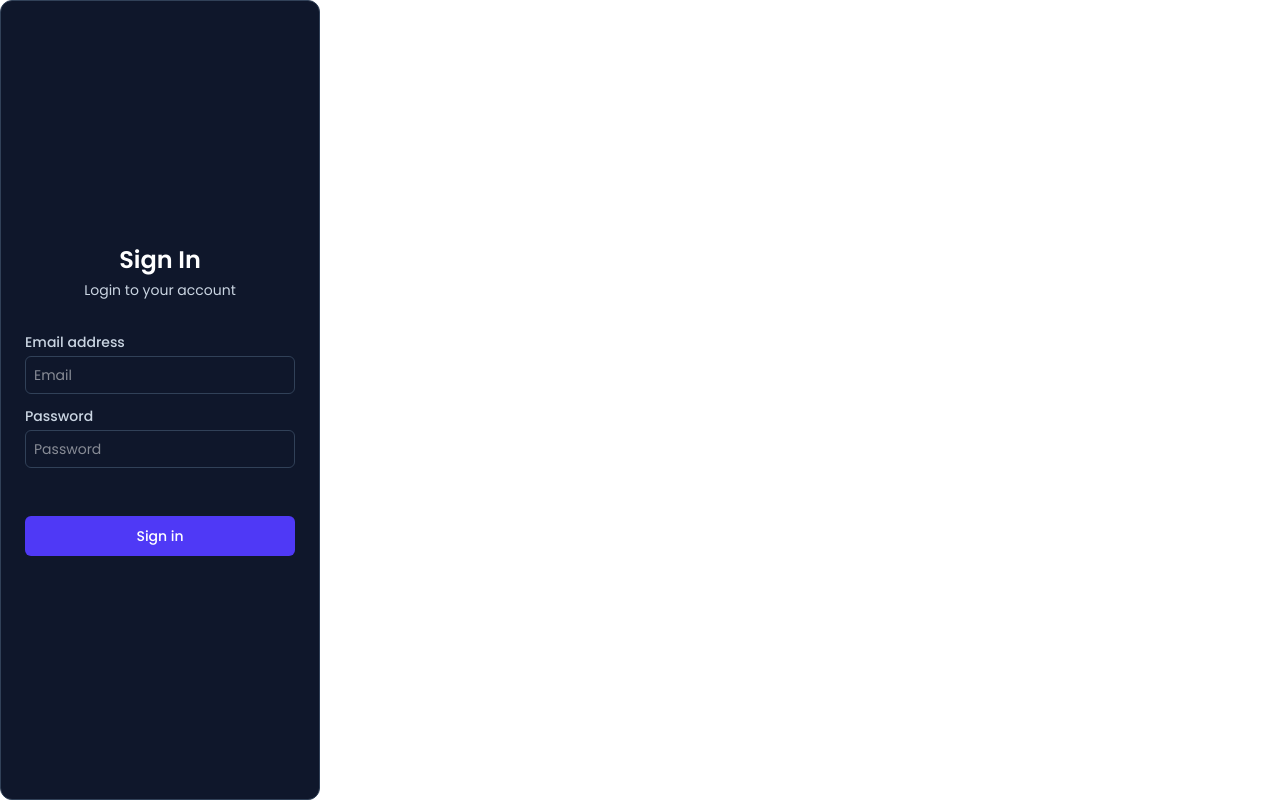
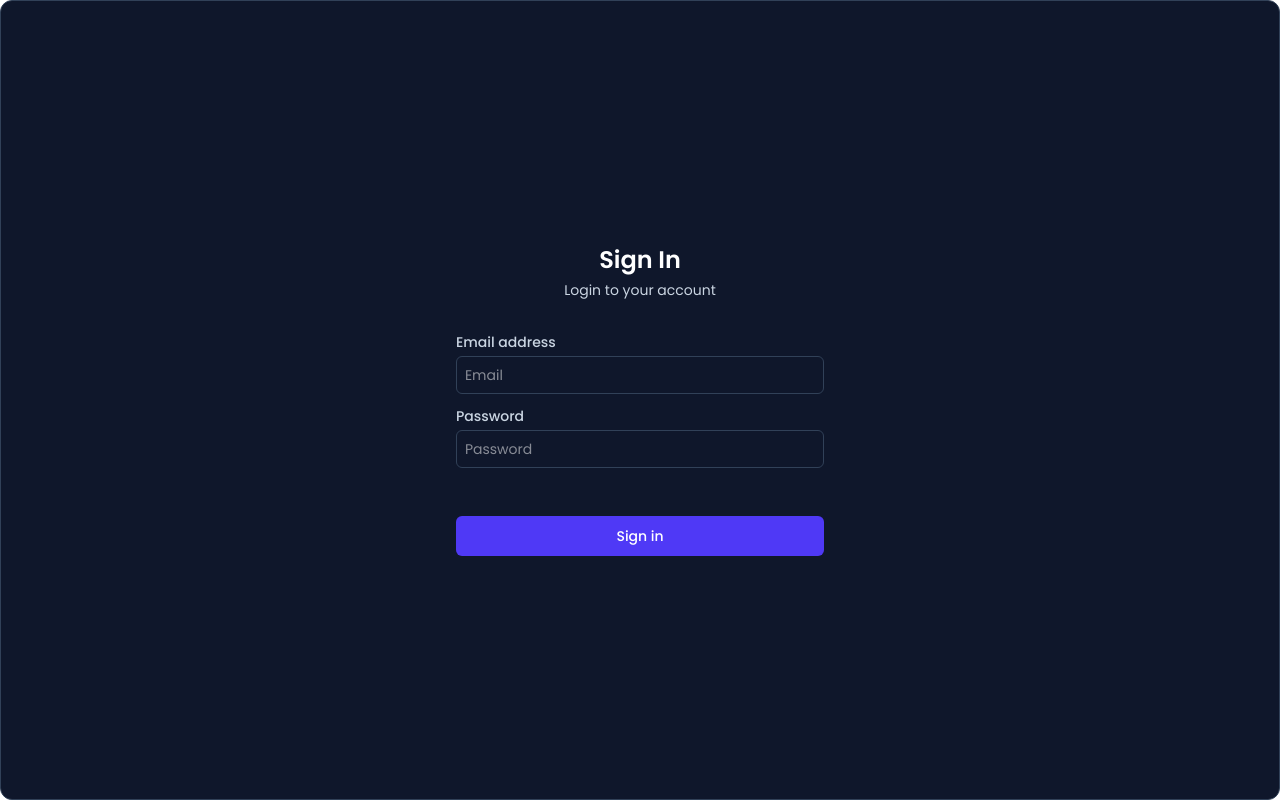
Before and after one commit to shubham200223feb/landeingpagefrontend, a React (Vite) app: page /admin in a window 1280 px wide. Built offline with nearby package versions, Linux system fonts and the light colour scheme.

Commit message:
login form

```diff
--- a/src/components/Account.jsx
+++ b/src/components/Account.jsx
@@ -26,7 +26,7 @@ export default function Account() {
                 }
             `}</style>
 
-            <div className="flex flex-col justify-center w-screen h-screen items-center  max-w-80 rounded-xl px-6 py-8 border border-slate-700 bg-slate-900 text-white text-sm">
+            <div className="flex flex-col justify-center w-screen h-screen items-center   rounded-xl px-6 py-8 border border-slate-700 bg-slate-900 text-white text-sm">
                 <h2 className="text-2xl font-semibold">Sign In</h2>
                 <p className="text-slate-300 mt-1">Login to your account</p>
                 <form onSubmit={Submit} className="mt-8" onsubmit="return false">
```
